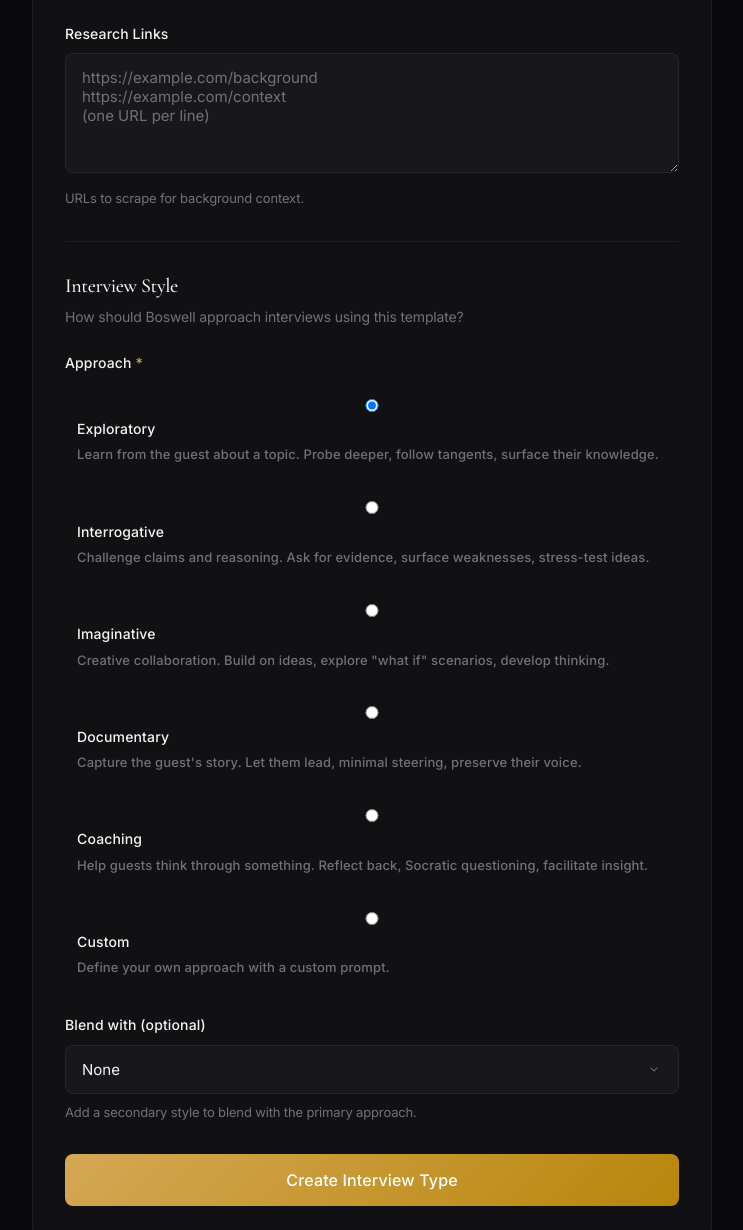
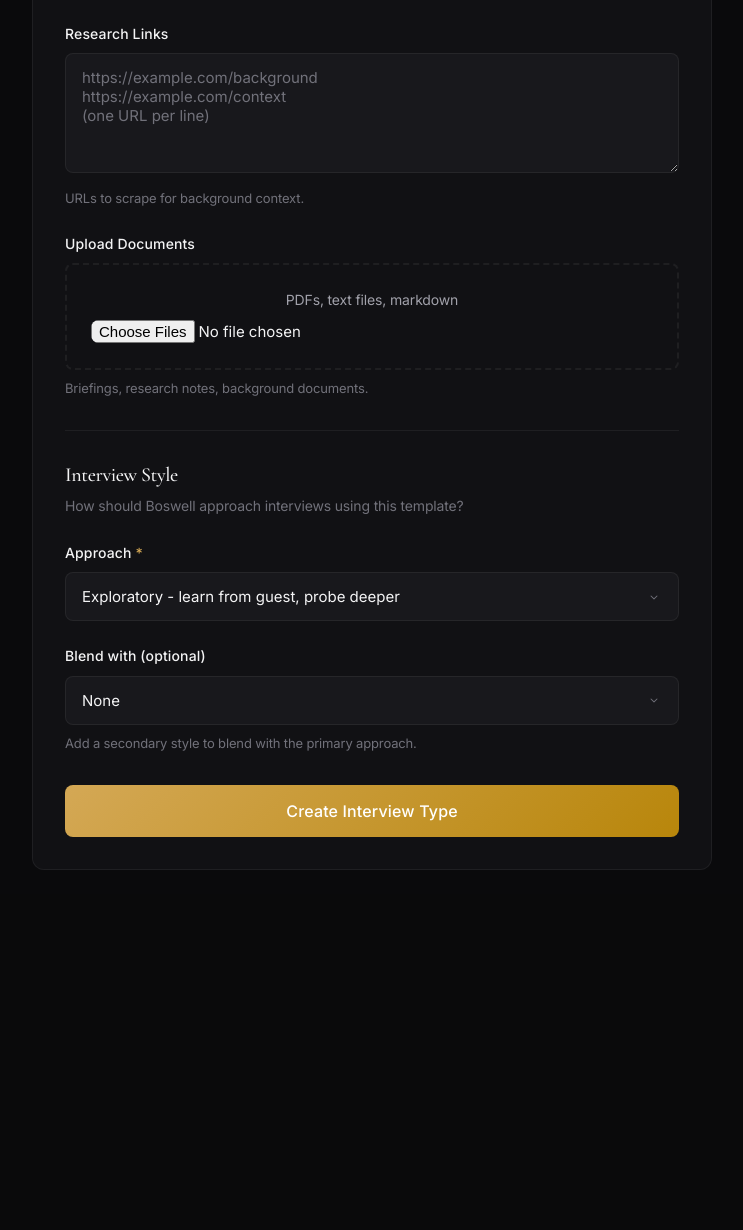
Before and after one commit to nraford7/boswell, a FastAPI app: template src/boswell/server/templates/admin/template_form.html in a window 1280 px wide. Shown: the part 1065-2295 px from the top of the page, without its empty margins (32-775 px from the left). After the commit the page ends 1935 px from the top, so only its background shows below. Run offline with FastAPI, Linux system fonts and the light colour scheme; the template is opened without the code that fills it, so the values that code supplies are empty; parts of the project's set-up code (start-up, migrations or seed data) failed here and were passed over; some libraries are stand-ins or nearby versions.

Commit message:
feat: improve template form UX
- Change angle selection from radio buttons to dropdown
- Add file upload support for research documents
- Process uploaded files using ingestion pipeline

Co-Authored-By: Claude Opus 4.5 <noreply@anthropic.com>

```diff
--- a/src/boswell/server/templates/admin/template_form.html
+++ b/src/boswell/server/templates/admin/template_form.html
@@ -16,14 +16,12 @@
     .form-divider { border: none; border-top: 1px solid var(--border); margin: 2rem 0; }
     input[type="number"] { max-width: 140px; }
     .submit-btn { width: 100%; padding: 1rem 1.5rem; font-size: 1rem; }
-    .angle-option { display: flex; align-items: flex-start; gap: 0.75rem; padding: 0.75rem; border-radius: var(--radius-sm); cursor: pointer; transition: background-color var(--transition-fast); }
-    .angle-option:hover { background-color: var(--bg-subtle); }
-    .angle-option input[type="radio"] { margin-top: 0.25rem; }
-    .angle-option-content { flex: 1; }
-    .angle-option-label { font-weight: 500; color: var(--fg); }
-    .angle-option-desc { font-size: 0.8125rem; color: var(--fg-dim); margin-top: 0.25rem; }
     .custom-angle-input { margin-top: 1rem; display: none; }
     .custom-angle-input.visible { display: block; }
+    .file-upload { border: 2px dashed var(--border); border-radius: var(--radius-md); padding: 1.5rem; text-align: center; cursor: pointer; transition: all var(--transition-fast); }
+    .file-upload:hover { border-color: var(--accent); background-color: var(--accent-subtle); }
+    .file-upload input[type="file"] { border: none; padding: 0; background: transparent; }
+    .file-upload-label { display: block; color: var(--fg-muted); font-size: 0.875rem; margin-bottom: 0.5rem; }
 </style>
 {% endblock %}
 
@@ -55,7 +53,7 @@
     <div class="card form-card">
         <h1 style="font-family: var(--font-display); font-size: 2rem; font-weight: 400; margin-bottom: 2rem;">{% if mode == 'edit' %}Edit Interview Type{% else %}New Interview Type{% endif %}</h1>
 
-        <form method="post" action="{% if mode == 'edit' %}/admin/templates/{{ template.id }}/edit{% else %}/admin/templates/new{% endif %}">
+        <form method="post" action="{% if mode == 'edit' %}/admin/templates/{{ template.id }}/edit{% else %}/admin/templates/new{% endif %}" enctype="multipart/form-data">
             <div class="form-section">
                 <h3 class="form-section-title">Template Info</h3>
 
@@ -95,6 +93,15 @@
 {% endif %}{% endfor %}{% endif %}</textarea>
                     <p class="form-hint">URLs to scrape for background context.</p>
                 </div>
+
+                <div class="form-group">
+                    <label for="research_files">Upload Documents</label>
+                    <div class="file-upload">
+                        <span class="file-upload-label">PDFs, text files, markdown</span>
+                        <input type="file" id="research_files" name="research_files" multiple accept=".pdf,.txt,.md,.doc,.docx">
+                    </div>
+                    <p class="form-hint">Briefings, research notes, background documents.</p>
+                </div>
             </div>
 
             <hr class="form-divider">
@@ -104,55 +111,15 @@
                 <p class="form-section-desc">How should Boswell approach interviews using this template?</p>
 
                 <div class="form-group">
-                    <label>Approach <span class="required">*</span></label>
-
-                    <label class="angle-option">
-                        <input type="radio" name="angle" value="exploratory" {% if not template or not template.angle or template.angle.value == 'exploratory' %}checked{% endif %} onchange="toggleCustomAngle()">
-                        <div class="angle-option-content">
-                            <div class="angle-option-label">Exploratory</div>
-                            <div class="angle-option-desc">Learn from the guest about a topic. Probe deeper, follow tangents, surface their knowledge.</div>
-                        </div>
-                    </label>
-
-                    <label class="angle-option">
-                        <input type="radio" name="angle" value="interrogative" {% if template and template.angle and template.angle.value == 'interrogative' %}checked{% endif %} onchange="toggleCustomAngle()">
-                        <div class="angle-option-content">
-                            <div class="angle-option-label">Interrogative</div>
-                            <div class="angle-option-desc">Challenge claims and reasoning. Ask for evidence, surface weaknesses, stress-test ideas.</div>
-                        </div>
-                    </label>
-
-                    <label class="angle-option">
-                        <input type="radio" name="angle" value="imaginative" {% if template and template.angle and template.angle.value == 'imaginative' %}checked{% endif %} onchange="toggleCustomAngle()">
-                        <div class="angle-option-content">
-                            <div class="angle-option-label">Imaginative</div>
-                            <div class="angle-option-desc">Creative collaboration. Build on ideas, explore "what if" scenarios, develop thinking.</div>
-                        </div>
-                    </label>
-
-                    <label class="angle-option">
-                        <input type="radio" name="angle" value="documentary" {% if template and template.angle and template.angle.value == 'documentary' %}checked{% endif %} onchange="toggleCustomAngle()">
-                        <div class="angle-option-content">
-                            <div class="angle-option-label">Documentary</div>
-                            <div class="angle-option-desc">Capture the guest's story. Let them lead, minimal steering, preserve their voice.</div>
-                        </div>
-                    </label>
-
-                    <label class="angle-option">
-                        <input type="radio" name="angle" value="coaching" {% if template and template.angle and template.angle.value == 'coaching' %}checked{% endif %} onchange="toggleCustomAngle()">
-                        <div class="angle-option-content">
-                            <div class="angle-option-label">Coaching</div>
-                            <div class="angle-option-desc">Help guests think through something. Reflect back, Socratic questioning, facilitate insight.</div>
-                        </div>
-                    </label>
-
-                    <label class="angle-option">
-                        <input type="radio" name="angle" value="custom" {% if template and template.angle and template.angle.value == 'custom' %}checked{% endif %} onchange="toggleCustomAngle()">
-                        <div class="angle-option-content">
-                            <div class="angle-option-label">Custom</div>
-                            <div class="angle-option-desc">Define your own approach with a custom prompt.</div>
-                        </div>
-                    </label>
+                    <label for="angle">Approach <span class="required">*</span></label>
+                    <select id="angle" name="angle" onchange="toggleCustomAngle()">
+                        <option value="exploratory" {% if not template or not template.angle or template.angle.value == 'exploratory' %}selected{% endif %}>Exploratory - learn from guest, probe deeper</option>
+                        <option value="interrogative" {% if template and template.angle and template.angle.value == 'interrogative' %}selected{% endif %}>Interrogative - challenge claims, stress-test</option>
+                        <option value="imaginative" {% if template and template.angle and template.angle.value == 'imaginative' %}selected{% endif %}>Imaginative - creative collaboration, "what if"</option>
+                        <option value="documentary" {% if template and template.angle and template.angle.value == 'documentary' %}selected{% endif %}>Documentary - capture story, let them lead</option>
+                        <option value="coaching" {% if template and template.angle and template.angle.value == 'coaching' %}selected{% endif %}>Coaching - facilitate insight, Socratic</option>
+                        <option value="custom" {% if template and template.angle and template.angle.value == 'custom' %}selected{% endif %}>Custom</option>
+                    </select>
 
                     <div id="custom-angle-input" class="custom-angle-input {% if template and template.angle and template.angle.value == 'custom' %}visible{% endif %}">
                         <textarea id="angle_custom" name="angle_custom" rows="4" placeholder="Describe how Boswell should approach these interviews...">{% if template and template.angle_custom %}{{ template.angle_custom }}{% endif %}</textarea>
@@ -181,8 +148,8 @@
 <script>
 function toggleCustomAngle() {
     const customInput = document.getElementById('custom-angle-input');
-    const customRadio = document.querySelector('input[name="angle"][value="custom"]');
-    if (customRadio.checked) {
+    const angleSelect = document.getElementById('angle');
+    if (angleSelect.value === 'custom') {
         customInput.classList.add('visible');
     } else {
         customInput.classList.remove('visible');
```
Also changed, not shown: src/boswell/server/routes/admin.py (+74 -2 lines).
